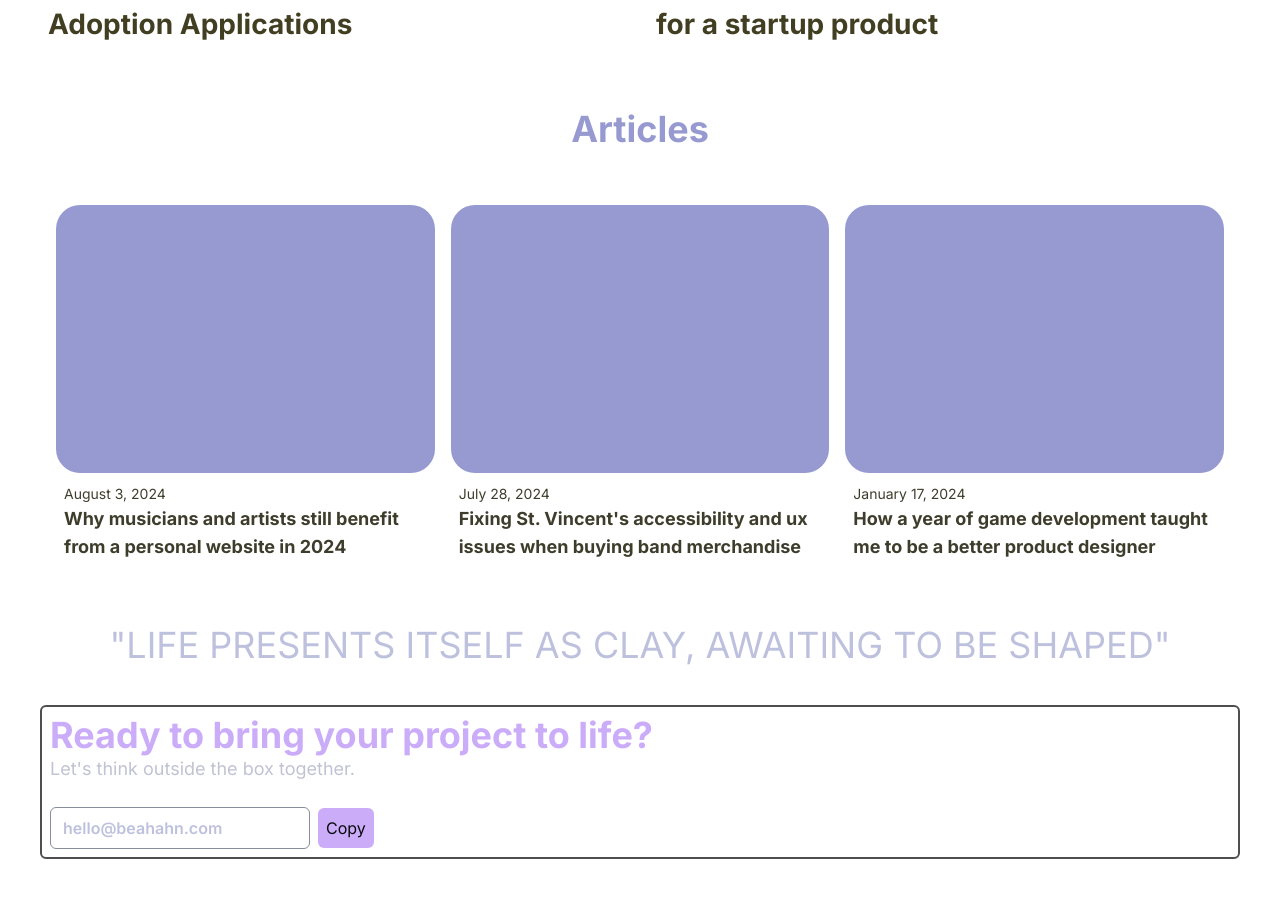
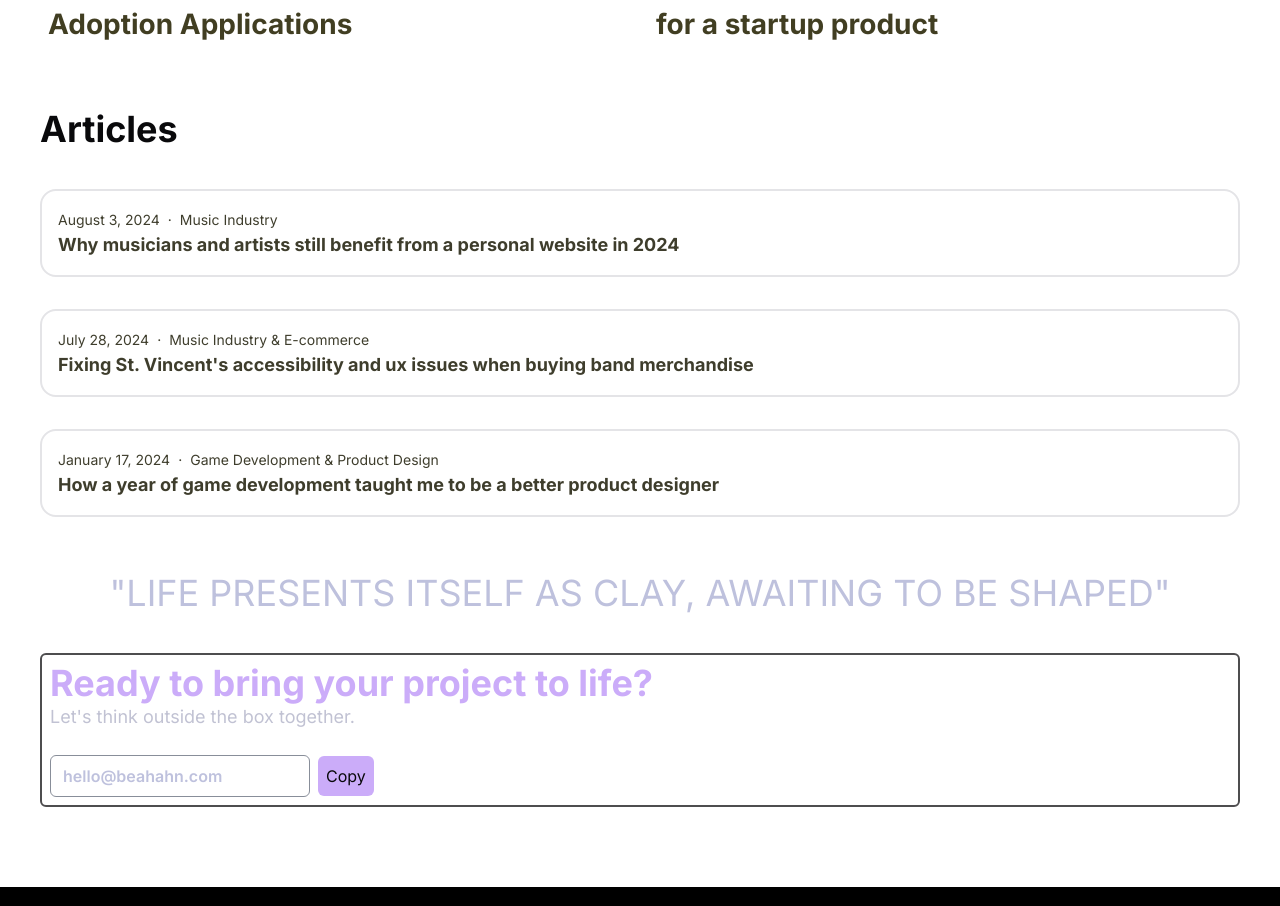
Before and after one commit to beatricehahn/nextjs-portfolio, a Next.js app: page / in a window 1280 px wide. Shown: the part 1695-2601 px from the top of the page. Built offline with nearby package versions, Linux system fonts and the light colour scheme.

Commit message:
Update articles layout and add link prop

```diff
--- a/components/Articles.tsx
+++ b/components/Articles.tsx
@@ -3,23 +3,18 @@ import ArticleBox from './molecules/ArticleBox';
 
 export const Articles = () => {
   return (
-    <div>
-        <h1 className="text-hero heading text-base md:text-4xl">Articles</h1>
+    <div className=''>
+        <h1 className="font-bold text-left text-[20px] md:text-4xl">Articles</h1>
         <div
-            className="grid sm:grid-col-1 p-4 md:grid-cols-2 lg:grid-cols-3 gap-4 mt-10">
-            {articles.map(( { id, genre, date, title}) => (
+            className="grid grid-col-1 md:gap-4 mt-10">
+            {articles.map(( { id, genre, date, title, link }) => (
                 <div key={id} className=''>
-                    {/* <ProjectBox
-                        genre={genre}
-                        title={title}
-                        img={img}
-                        tags={tags}
-                    /> */}
                     <ArticleBox
                         id={id}
                         genre={genre}
                         date={date}
                         title={title}
+                        link={link}
                     />
                 </div>
             ))}
--- a/components/molecules/ArticleBox.tsx
+++ b/components/molecules/ArticleBox.tsx
@@ -1,20 +1,17 @@
 const ArticleBox = (
-    { id, genre, date, title} : { id: number, genre : string, date: string, title : string }
+    { id, genre, date, title, link} : { id: number, genre : string, date: string, title : string, link: string }
   ) => {
     return (
-      <div key={id} className=" flex flex-col md:flex-row md:items-start md:justify-between items-center">
-        <div className="">
-            {/* <img
-              src={img}
-              alt='Project Picture'
-              className="rounded-[24px]"
-            /> */}
-            <div className="rounded-[24px] bg-hero w-full h-[268px]"></div>
-            <div className="m-2 mix-blend-difference">
-              <span className="text-[14px] mb-1 text-white-200">{date}</span>
-              <h6 className='text-white-200 text-lg font-bold mb-2'>{title}</h6>
-            </div>
-        </div>
+      <div key={id} className="flex width-full">
+        <a className="border-2 mb-4 rounded-[16px] flex-grow" href={link}>
+          {/* <div className="width-[20px] height-[20px] bg-black-200"></div> */}
+          <div className="mx-4 my-4 mix-blend-difference">
+            <span className="text-[14px] mb-2 mr-2 text-white-200">{date}</span>
+            <span className="text-[14px] text-white-200">&#183;</span>
+            <span className="text-[14px] ml-2 text-white-200" >{genre}</span>
+            <h6 className='text-white-200 text-lg font-bold'>{title}</h6>
+          </div>
+        </a>
       </div>
     )
   }
--- a/data/index.ts
+++ b/data/index.ts
@@ -89,6 +89,7 @@ export const articles = [
     category: "Informational",
     genre: "Music Industry",
     title: "Why musicians and artists still benefit from a personal website in 2024",
+    link:'#',
     img: "/images/work-img-placeholder.png",
   },
   {
@@ -97,6 +98,7 @@ export const articles = [
     category: "UX Proposal",
     genre: "Music Industry & E-commerce",
     title: "Fixing St. Vincent's accessibility and ux issues when buying band merchandise",
+    link:'#',
     img: "/images/work-img-placeholder.png",
   },
   {
@@ -105,6 +107,7 @@ export const articles = [
     category: "Self Reflection",
     genre: "Game Development & Product Design",
     title: "How a year of game development taught me to be a better product designer",
+    link:'#',
     img: "/images/work-img-placeholder.png",
   },
 ]
```
